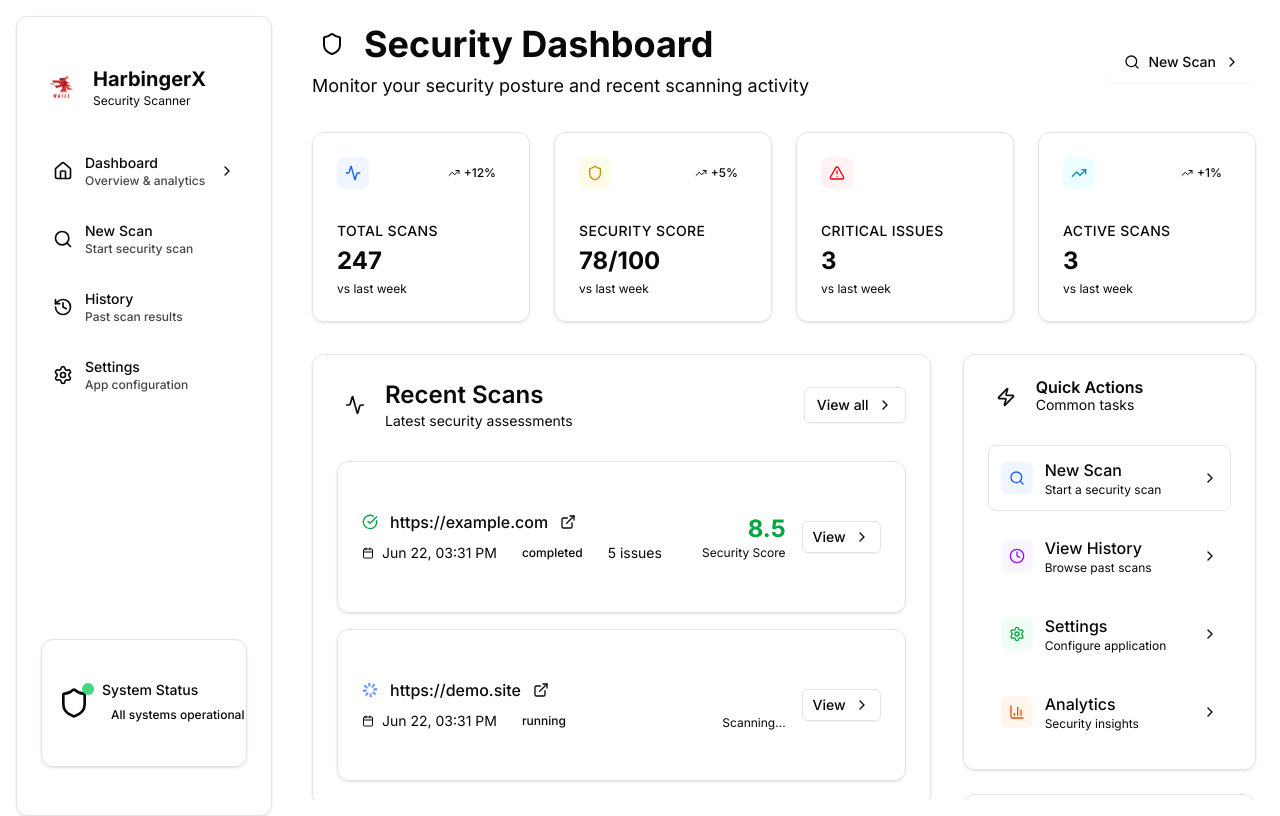
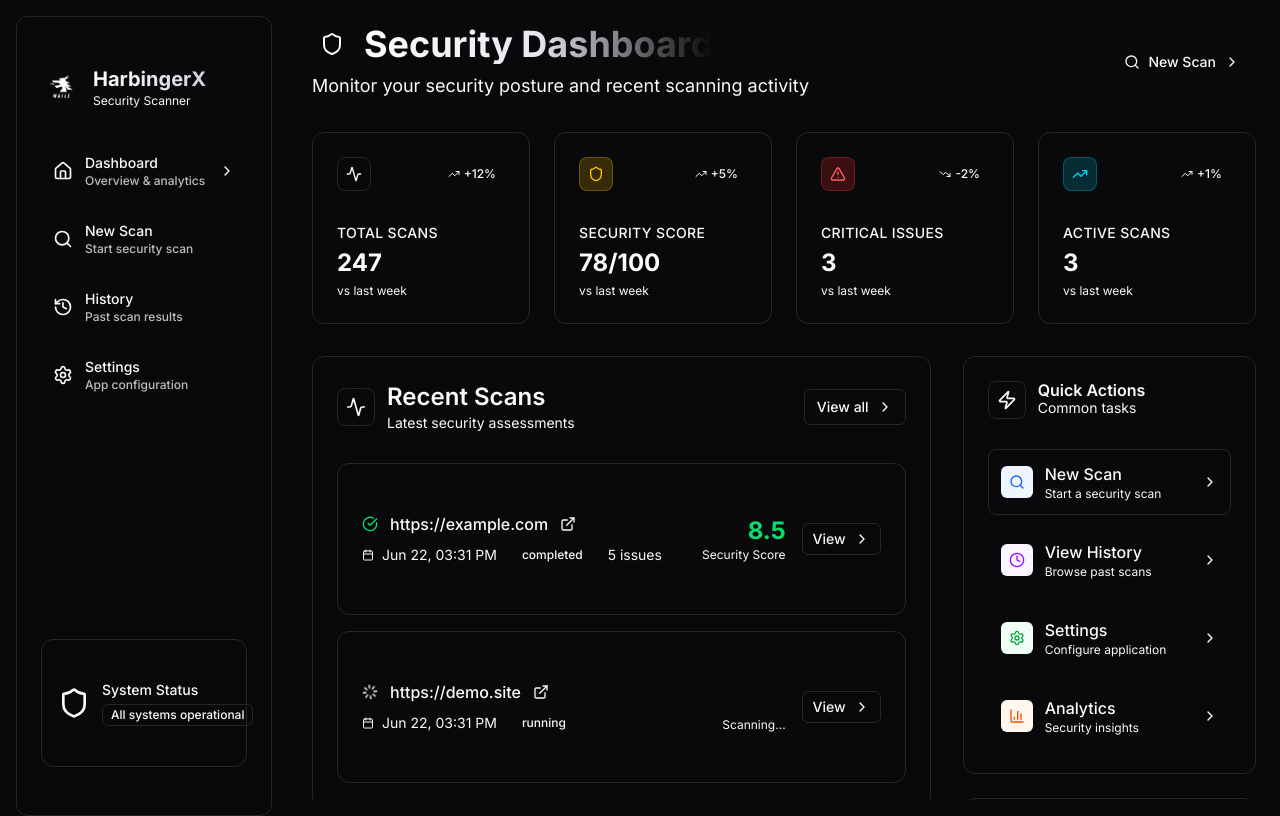
Before and after one commit to ajaikumarvs/HarbingerX, a React (Vite) app in the folder frontend/: page /dashboard in a window 1280 px wide. Built offline with nearby package versions, Linux system fonts and the light colour scheme.

Commit message:
Enhance UI with new crimson color scheme and animations: Added crimson color variants to Tailwind config, updated component styles for consistency, and introduced new animations for improved visual effects across the application.

```diff
--- a/frontend/src/components/Layout.jsx
+++ b/frontend/src/components/Layout.jsx
@@ -66,11 +66,11 @@ const Layout = ({ children }) => {
             {/* Logo & Close Button */}
             <div className="flex items-center justify-between mb-8">
               <div className="flex items-center space-x-3">
-                <div className="p-2 rounded-lg bg-primary">
-                  <img src={logo} alt="HarbingerX" className="w-6 h-6" />
+                <div className="p-2 rounded-lg bg-primary crimson-glow">
+                  <img src={logo} alt="HarbingerX" className="w-6 h-6 brightness-0 invert" />
                 </div>
                 <div>
-                  <h1 className="text-xl font-bold text-foreground">HarbingerX</h1>
+                  <h1 className="text-xl font-bold bg-gradient-to-r from-white to-gray-300 bg-clip-text text-transparent">HarbingerX</h1>
                   <p className="text-xs text-muted-foreground">Security Scanner</p>
                 </div>
               </div>
@@ -115,17 +115,17 @@ const Layout = ({ children }) => {
             <Separator className="my-4" />
 
             {/* System Status */}
-            <Card className="bg-muted/50">
+            <Card className="bg-muted/30 border-primary/20">
               <CardContent className="p-4">
                 <div className="flex items-center space-x-3">
                   <div className="relative">
                     <Shield className="w-8 h-8 text-primary" />
-                    <div className="absolute -top-1 -right-1 w-3 h-3 bg-green-500 rounded-full animate-pulse" />
+                    <div className="absolute -top-1 -right-1 w-3 h-3 bg-primary rounded-full animate-crimson-pulse" />
                   </div>
                   <div>
                     <p className="text-sm font-medium">System Status</p>
                     <div className="flex items-center space-x-2 mt-1">
-                      <Badge variant="secondary" className="text-xs">
+                      <Badge variant="outline" className="text-xs border-primary/30 text-primary">
                         All systems operational
                       </Badge>
                     </div>
@@ -151,10 +151,10 @@ const Layout = ({ children }) => {
             </Button>
 
             <div className="flex items-center space-x-2">
-              <div className="p-1.5 rounded-lg bg-primary">
-                <img src={logo} alt="HarbingerX" className="w-5 h-5" />
+              <div className="p-1.5 rounded-lg bg-primary crimson-glow">
+                <img src={logo} alt="HarbingerX" className="w-5 h-5 brightness-0 invert" />
               </div>
-              <h1 className="text-lg font-bold">HarbingerX</h1>
+              <h1 className="text-lg font-bold bg-gradient-to-r from-white to-gray-300 bg-clip-text text-transparent">HarbingerX</h1>
             </div>
 
             <div className="w-10" /> {/* Spacer */}
--- a/frontend/src/components/RecentScans.jsx
+++ b/frontend/src/components/RecentScans.jsx
@@ -17,11 +17,11 @@ const RecentScans = ({ scans }) => {
   const getStatusIcon = (status) => {
     switch (status) {
       case 'completed':
-        return <CheckCircle className="w-4 h-4 text-green-600" />
+        return <CheckCircle className="w-4 h-4 text-green-400" />
       case 'running':
-        return <Loader className="w-4 h-4 text-blue-600 animate-spin" />
+        return <Loader className="w-4 h-4 text-primary animate-spin" />
       case 'failed':
-        return <AlertTriangle className="w-4 h-4 text-red-600" />
+        return <AlertTriangle className="w-4 h-4 text-red-400" />
       default:
         return <Clock className="w-4 h-4 text-muted-foreground" />
     }
@@ -38,10 +38,10 @@ const RecentScans = ({ scans }) => {
   }
 
   const getScoreColor = (score) => {
-    if (score >= 8) return 'text-green-600'
-    if (score >= 6) return 'text-blue-600'
-    if (score >= 4) return 'text-yellow-600'
-    return 'text-red-600'
+    if (score >= 8) return 'text-green-400'
+    if (score >= 6) return 'text-primary'
+    if (score >= 4) return 'text-yellow-400'
+    return 'text-red-400'
   }
 
   const formatDate = (dateString) => {
--- a/frontend/src/components/StatCard.jsx
+++ b/frontend/src/components/StatCard.jsx
@@ -6,11 +6,11 @@ import { Badge } from '@/components/ui/badge'
 const StatCard = ({ title, value, icon: Icon, color, change, trend }) => {
   const getIconClasses = (color) => {
     const colors = {
-      primary: 'text-blue-600 bg-blue-50 dark:text-blue-400 dark:bg-blue-950',
-      success: 'text-green-600 bg-green-50 dark:text-green-400 dark:bg-green-950',
-      warning: 'text-yellow-600 bg-yellow-50 dark:text-yellow-400 dark:bg-yellow-950',
-      danger: 'text-red-600 bg-red-50 dark:text-red-400 dark:bg-red-950',
-      info: 'text-cyan-600 bg-cyan-50 dark:text-cyan-400 dark:bg-cyan-950'
+      primary: 'text-primary bg-primary/20 border border-primary/30',
+      success: 'text-green-400 bg-green-500/20 border border-green-500/30',
+      warning: 'text-yellow-400 bg-yellow-500/20 border border-yellow-500/30',
+      danger: 'text-red-400 bg-red-500/20 border border-red-500/30',
+      info: 'text-cyan-400 bg-cyan-500/20 border border-cyan-500/30'
     }
     return colors[color] || colors.primary
   }
--- a/frontend/src/pages/Dashboard.jsx
+++ b/frontend/src/pages/Dashboard.jsx
@@ -166,10 +166,12 @@ const Dashboard = () => {
       <div className="flex flex-col lg:flex-row lg:items-center lg:justify-between gap-6">
         <div className="space-y-2">
           <div className="flex items-center space-x-3">
-            <div className="p-2 rounded-lg bg-primary">
+            <div className="p-2 rounded-lg bg-primary crimson-glow">
               <Shield className="w-6 h-6 text-primary-foreground" />
             </div>
-            <h1 className="text-4xl font-bold">Security Dashboard</h1>
+            <h1 className="text-4xl font-bold bg-gradient-to-r from-white via-gray-200 to-primary bg-clip-text text-transparent">
+              Security Dashboard
+            </h1>
           </div>
           <p className="text-muted-foreground text-lg">
             Monitor your security posture and recent scanning activity
@@ -207,11 +209,11 @@ const Dashboard = () => {
             <CardHeader>
               <div className="flex items-center justify-between">
                 <div className="flex items-center space-x-3">
-                  <div className="p-2 rounded-lg bg-primary/10 text-primary">
+                  <div className="p-2 rounded-lg bg-primary/20 text-primary border border-primary/30">
                     <Activity className="w-5 h-5" />
                   </div>
                   <div>
-                    <CardTitle className="text-2xl">Recent Scans</CardTitle>
+                    <CardTitle className="text-2xl text-foreground">Recent Scans</CardTitle>
                     <CardDescription>Latest security assessments</CardDescription>
                   </div>
                 </div>
@@ -254,11 +256,11 @@ const Dashboard = () => {
           <Card>
             <CardHeader>
               <div className="flex items-center space-x-3">
-                <div className="p-2 rounded-lg bg-primary/10 text-primary">
+                <div className="p-2 rounded-lg bg-primary/20 text-primary border border-primary/30">
                   <Zap className="w-5 h-5" />
                 </div>
                 <div>
-                  <CardTitle>Quick Actions</CardTitle>
+                  <CardTitle className="text-foreground">Quick Actions</CardTitle>
                   <CardDescription>Common tasks</CardDescription>
                 </div>
               </div>
@@ -308,11 +310,11 @@ const Dashboard = () => {
           <Card>
             <CardHeader>
               <div className="flex items-center space-x-3">
-                <div className="p-2 rounded-lg bg-primary/10 text-primary">
+                <div className="p-2 rounded-lg bg-primary/20 text-primary border border-primary/30">
                   <Globe className="w-5 h-5" />
                 </div>
                 <div>
-                  <CardTitle>System Info</CardTitle>
+                  <CardTitle className="text-foreground">System Info</CardTitle>
                   <CardDescription>Current status</CardDescription>
                 </div>
               </div>
@@ -330,8 +332,8 @@ const Dashboard = () => {
               <div className="flex items-center justify-between">
                 <span className="text-muted-foreground">API Status</span>
                 <div className="flex items-center space-x-2">
-                  <div className="status-dot-success" />
-                  <Badge variant="outline" className="text-green-600">Online</Badge>
+                  <div className="status-dot-crimson animate-crimson-pulse" />
+                  <Badge variant="outline" className="text-primary border-primary/30">Online</Badge>
                 </div>
               </div>
               <Separator />
--- a/frontend/src/styles/globals.css
+++ b/frontend/src/styles/globals.css
@@ -5,13 +5,43 @@
 
 @layer base {
   :root {
+    /* Dark theme by default */
+    --background: 240 10% 3.9%;
+    --foreground: 0 0% 98%;
+    --card: 240 10% 3.9%;
+    --card-foreground: 0 0% 98%;
+    --popover: 240 10% 3.9%;
+    --popover-foreground: 0 0% 98%;
+    --primary: 348 83% 47%;  /* Crimson */
+    --primary-foreground: 0 0% 98%;
+    --secondary: 240 3.7% 15.9%;
+    --secondary-foreground: 0 0% 98%;
+    --muted: 240 3.7% 15.9%;
+    --muted-foreground: 240 5% 64.9%;
+    --accent: 240 3.7% 15.9%;
+    --accent-foreground: 0 0% 98%;
+    --destructive: 0 62.8% 30.6%;
+    --destructive-foreground: 0 0% 98%;
+    --border: 240 3.7% 15.9%;
+    --input: 240 3.7% 15.9%;
+    --ring: 348 83% 47%;  /* Crimson for focus rings */
+    --chart-1: 348 83% 47%;  /* Crimson */
+    --chart-2: 160 60% 45%;  /* Teal */
+    --chart-3: 30 80% 55%;   /* Orange */
+    --chart-4: 280 65% 60%;  /* Purple */
+    --chart-5: 340 75% 55%;  /* Pink */
+    --radius: 0.5rem;
+  }
+
+  .light {
+    /* Light theme (when explicitly needed) */
     --background: 0 0% 100%;
     --foreground: 240 10% 3.9%;
     --card: 0 0% 100%;
     --card-foreground: 240 10% 3.9%;
     --popover: 0 0% 100%;
     --popover-foreground: 240 10% 3.9%;
-    --primary: 240 9% 10%;
+    --primary: 348 83% 47%;  /* Crimson */
     --primary-foreground: 0 0% 98%;
     --secondary: 240 4.8% 95.9%;
     --secondary-foreground: 240 5.9% 10%;
@@ -23,36 +53,8 @@
     --destructive-foreground: 0 0% 98%;
     --border: 240 5.9% 90%;
     --input: 240 5.9% 90%;
-    --ring: 240 10% 3.9%;
-    --chart-1: 12 76% 61%;
-    --chart-2: 173 58% 39%;
-    --chart-3: 197 37% 24%;
-    --chart-4: 43 74% 66%;
-    --chart-5: 27 87% 67%;
-    --radius: 0.5rem;
-  }
-
-  .dark {
-    --background: 240 10% 3.9%;
-    --foreground: 0 0% 98%;
-    --card: 240 10% 3.9%;
-    --card-foreground: 0 0% 98%;
-    --popover: 240 10% 3.9%;
-    --popover-foreground: 0 0% 98%;
-    --primary: 0 0% 98%;
-    --primary-foreground: 240 5.9% 10%;
-    --secondary: 240 3.7% 15.9%;
-    --secondary-foreground: 0 0% 98%;
-    --muted: 240 3.7% 15.9%;
-    --muted-foreground: 240 5% 64.9%;
-    --accent: 240 3.7% 15.9%;
-    --accent-foreground: 0 0% 98%;
-    --destructive: 0 62.8% 30.6%;
-    --destructive-foreground: 0 0% 98%;
-    --border: 240 3.7% 15.9%;
-    --input: 240 3.7% 15.9%;
-    --ring: 240 4.9% 83.9%;
-    --chart-1: 220 70% 50%;
+    --ring: 348 83% 47%;  /* Crimson */
+    --chart-1: 348 83% 47%;  /* Crimson */
     --chart-2: 160 60% 45%;
     --chart-3: 30 80% 55%;
     --chart-4: 280 65% 60%;
@@ -71,7 +73,7 @@
   }
 }
 
-/* Status indicators */
+/* Status indicators with crimson theme */
 .status-dot {
   width: 0.5rem;
   height: 0.5rem;
@@ -79,22 +81,26 @@
 }
 
 .status-dot-success {
-  background-color: rgb(34 197 94);
+  background-color: rgb(34 197 94); /* Green */
 }
 
 .status-dot-warning {
-  background-color: rgb(234 179 8);
+  background-color: rgb(234 179 8); /* Yellow */
 }
 
 .status-dot-error {
-  background-color: rgb(239 68 68);
+  background-color: hsl(var(--primary)); /* Crimson for errors */
 }
 
 .status-dot-info {
-  background-color: rgb(59 130 246);
+  background-color: rgb(59 130 246); /* Blue */
 }
 
-/* Minimal loading spinner */
+.status-dot-crimson {
+  background-color: hsl(var(--primary)); /* Crimson */
+}
+
+/* Minimal loading spinner with crimson */
 .loading-spinner {
   animation: spin 1s linear infinite;
   border-radius: 50%;
@@ -114,6 +120,11 @@
   to { opacity: 1; transform: translateY(0); }
 }
 
+@keyframes spin {
+  from { transform: rotate(0deg); }
+  to { transform: rotate(360deg); }
+}
+
 /* Additional utilities */
 .divider {
   height: 1px;
@@ -124,3 +135,38 @@
   width: 1px;
   background-color: hsl(var(--border));
 }
+
+/* Custom crimson variants */
+.text-crimson {
+  color: hsl(var(--primary));
+}
+
+.bg-crimson {
+  background-color: hsl(var(--primary));
+}
+
+.border-crimson {
+  border-color: hsl(var(--primary));
+}
+
+.hover\:bg-crimson:hover {
+  background-color: hsl(var(--primary));
+}
+
+.hover\:text-crimson:hover {
+  color: hsl(var(--primary));
+}
+
+/* Dark theme enhancements */
+.dark-card {
+  background: linear-gradient(145deg, hsl(var(--card)), hsl(240 6% 8%));
+  border: 1px solid hsl(var(--border));
+}
+
+.crimson-glow {
+  box-shadow: 0 0 20px hsla(var(--primary), 0.3);
+}
+
+.crimson-gradient {
+  background: linear-gradient(135deg, hsl(var(--primary)), hsl(350 70% 55%));
+}
--- a/frontend/tailwind.config.js
+++ b/frontend/tailwind.config.js
@@ -52,6 +52,20 @@ module.exports = {
           DEFAULT: "hsl(var(--card))",
           foreground: "hsl(var(--card-foreground))",
         },
+        // Crimson color variants
+        crimson: {
+          50: '#fef2f2',
+          100: '#fde8e8',
+          200: '#fbd5d5',
+          300: '#f8b4b4',
+          400: '#f87171',
+          500: 'hsl(var(--primary))', // Main crimson
+          600: '#dc1f2e',
+          700: '#b91c1c',
+          800: '#991b1b',
+          900: '#7f1d1d',
+          950: '#450a0a',
+        },
       },
       borderRadius: {
         lg: "var(--radius)",
@@ -67,10 +81,24 @@ module.exports = {
           from: { height: "var(--radix-accordion-content-height)" },
           to: { height: "0" },
         },
+        "fade-in": {
+          from: { opacity: "0", transform: "translateY(4px)" },
+          to: { opacity: "1", transform: "translateY(0)" },
+        },
+        "crimson-pulse": {
+          "0%, 100%": { boxShadow: "0 0 0 0 hsla(var(--primary), 0.7)" },
+          "70%": { boxShadow: "0 0 0 10px hsla(var(--primary), 0)" },
+        },
       },
       animation: {
         "accordion-down": "accordion-down 0.2s ease-out",
         "accordion-up": "accordion-up 0.2s ease-out",
+        "fade-in": "fade-in 0.3s ease-in-out",
+        "crimson-pulse": "crimson-pulse 2s infinite",
+      },
+      boxShadow: {
+        'crimson': '0 0 20px hsla(var(--primary), 0.3)',
+        'crimson-lg': '0 0 40px hsla(var(--primary), 0.4)',
       },
     },
   },
```
